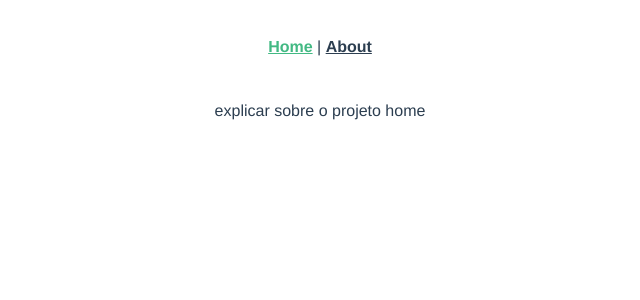
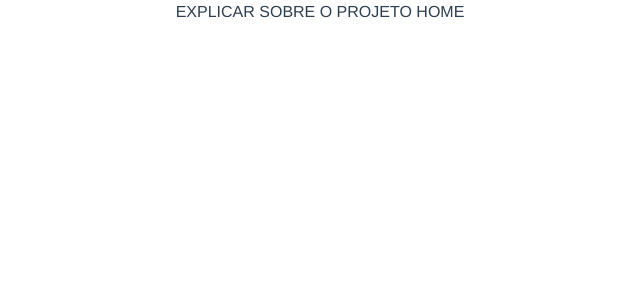
Before and after one commit to ViniciusSSouza23/harry_potter_api, a Vue app: page / in a window 1280 px wide. Shown: the top 300 px of the page, without its empty margins (320-960 px from the left). Built offline with nearby package versions, Linux system fonts and the light colour scheme.

Commit message:
add bootstrap

```diff
--- a/package.json
+++ b/package.json
@@ -8,7 +8,9 @@
     "lint": "vue-cli-service lint"
   },
   "dependencies": {
+    "@popperjs/core": "^2.11.5",
     "axios": "^0.27.2",
+    "bootstrap": "^5.1.3",
     "core-js": "^3.8.3",
     "vue": "^3.2.13",
     "vue-router": "^4.0.3",
--- a/src/App.vue
+++ b/src/App.vue
@@ -1,8 +1,4 @@
 <template>
-  <nav>
-    <router-link to="/">Home</router-link> |
-    <router-link to="/about">About</router-link>
-  </nav>
   <router-view/>
 </template>
 
@@ -14,17 +10,4 @@
   text-align: center;
   color: #2c3e50;
 }
-
-nav {
-  padding: 30px;
-
-  a {
-    font-weight: bold;
-    color: #2c3e50;
-
-    &.router-link-exact-active {
-      color: #42b983;
-    }
-  }
-}
 </style>
--- a/src/main.js
+++ b/src/main.js
@@ -2,5 +2,7 @@ import { createApp } from 'vue'
 import App from './App.vue'
 import router from './router'
 import store from './store'
+import "bootstrap/dist/css/bootstrap.css";
+import "bootstrap/dist/js/bootstrap.js";
 
 createApp(App).use(store).use(router).mount('#app')
--- a/src/views/HomeView.vue
+++ b/src/views/HomeView.vue
@@ -1,3 +1,3 @@
 <template>
-  <p>explicar sobre o projeto home</p>
+  <p class="text-uppercase">explicar sobre o projeto home</p>
 </template>
```
Also changed, not shown: 1 other file (tests, documents, lock files or other folders).
